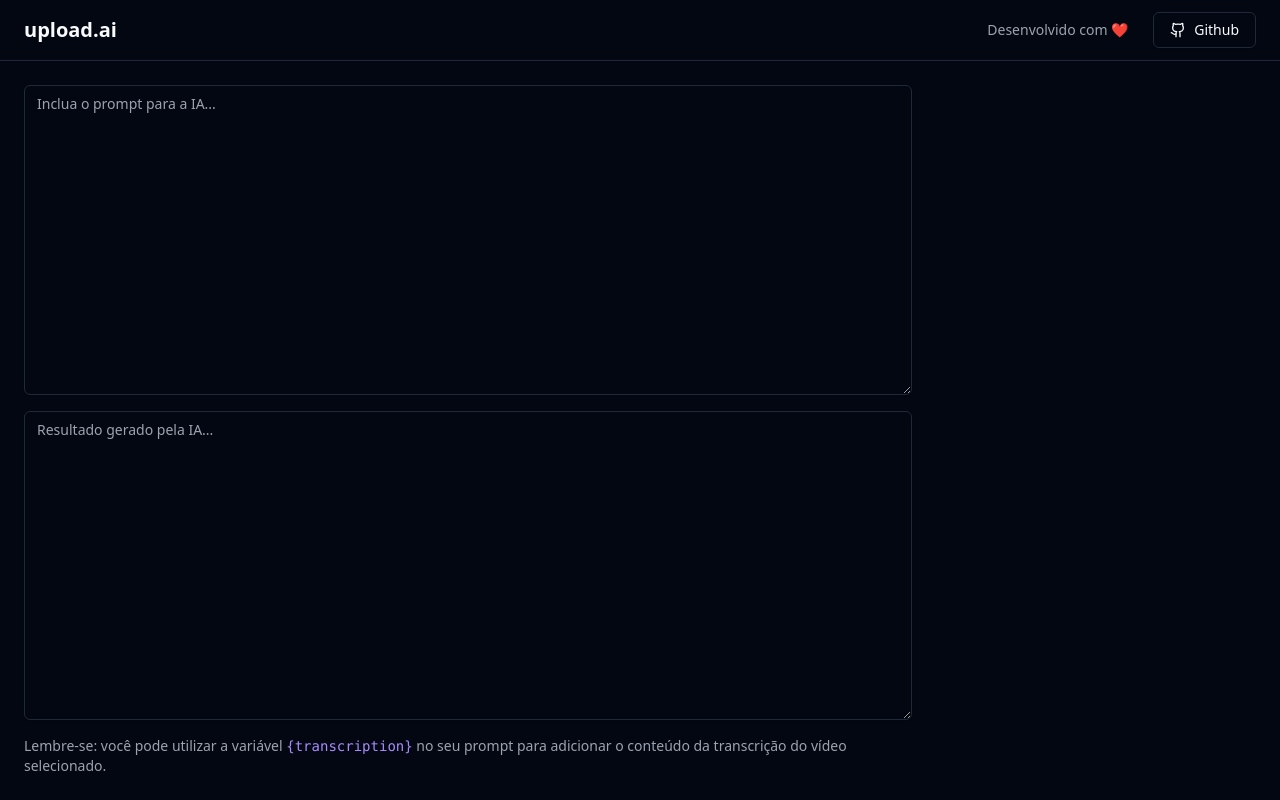
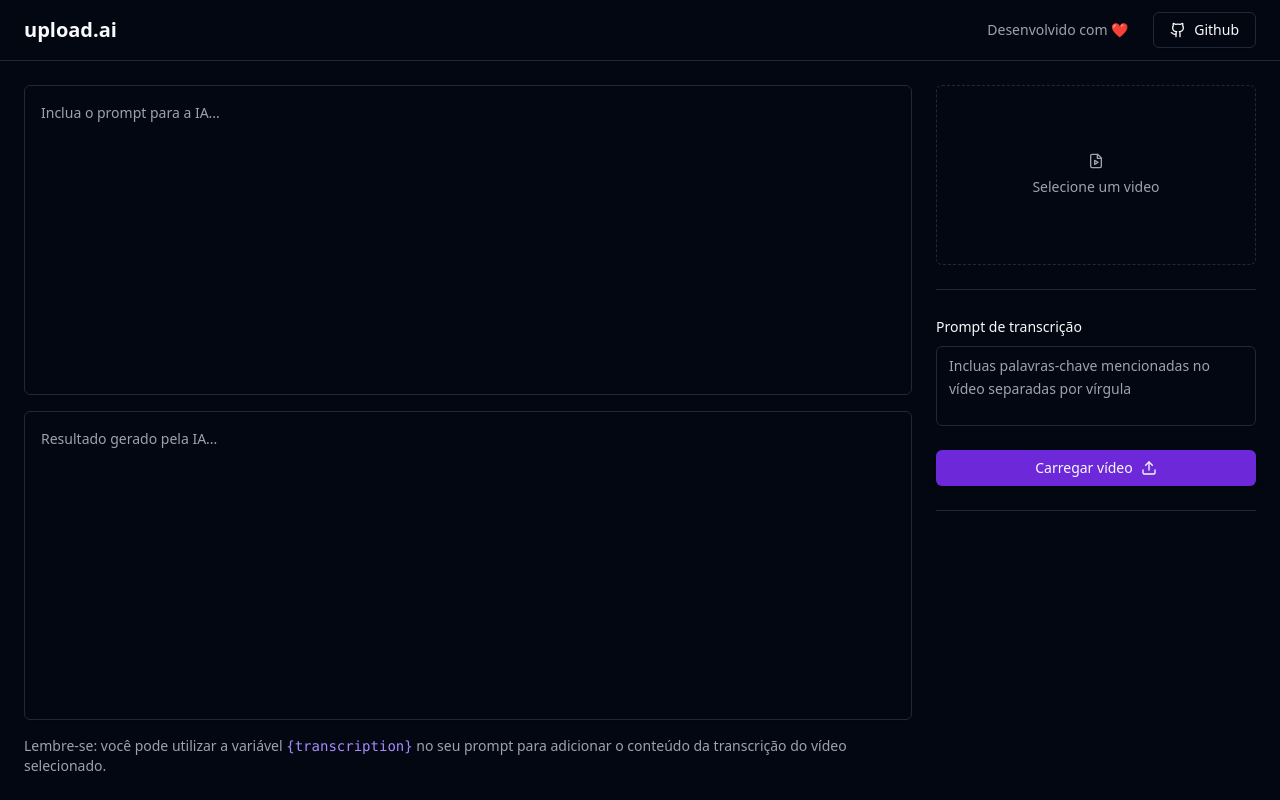
Before and after one commit to lucas-cota/upload-ai-web, a React (Vite) app: page / in a window 1280 px wide. Built offline with nearby package versions, Linux system fonts and the light colour scheme.

Commit message:
loading-sidebar

```diff
--- a/src/App.tsx
+++ b/src/App.tsx
@@ -1,7 +1,10 @@
 import { Separator } from "@/components/ui/separator";
 import { Button } from "@/components/ui/button";
-import { Github } from "lucide-react"
+import { Github, FileVideo, Upload } from "lucide-react"
 import { Textarea } from "@/components/ui/textarea";
+import { Label } from "@/components/ui/label";
+import { Select, SelectContent, SelectItem, SelectTrigger, SelectValue } from "@/components/ui/select";
+import { Slider } from "@/components/ui/slider";
 
 export function App() {
   return (
@@ -28,17 +31,89 @@
       <main className="flex-1 p-6 flex gap-6">
         <div className="flex flex-col flex-1 gap-4">
           <div className="grid grid-rows-2 gap-4 flex-1">
-
-          <Textarea placeholder="Inclua o prompt para a IA..." />
-          <Textarea placeholder="Resultado gerado pela IA..." readOnly/>
-
+          <Textarea
+            placeholder="Inclua o prompt para a IA..."
+            className="resize-none p-4 leading-relaxed"
+          />
+          <Textarea
+            placeholder="Resultado gerado pela IA..." readOnly
+            className="resize-none p-4 leading-relaxed"
+          />
           </div>
           <p className="text-muted-foreground text-sm">
             Lembre-se: você pode utilizar a variável <code className="text-violet-400">{'{transcription}'}</code> no seu prompt para adicionar o conteúdo da transcrição do vídeo selecionado.
           </p>
         </div>
-        <aside className="w-80">
 
+        <aside className="w-80 space-y-6">
+          <form className="space-y-6">
+            <label
+              htmlFor="video"
+              className="border flex rounded-md aspect-video cursor-pointer border-dashed text-sm flex-col gap-2 items-center justify-center text-muted-foreground hover:bg-primary/5"
+            >
+
+              <FileVideo className="w-4 h-4" />
+              Selecione um  video
+            </label>
+
+            <input type="file" id="video" accept="video/mp4" className="sr-only"/>
+
+            <Separator />
+
+            <div className="space-y-2">
+              <Label htmlFor="transcription_prompt">
+                Prompt de transcrição
+              </Label>
+              <Textarea
+                id="transcription_prompt"
+                className="h-20 leading-relaxed resize-none"
+                placeholder="Incluas palavras-chave mencionadas no vídeo separadas por vírgula"
+              />
+              </div>
+
+              <Button type="submit" className="w-full">
+                Carregar vídeo
+                <Upload className="w-4 h-4 ml-2"/>
+              </Button>
+          </form>
+
+          <Separator />
+
+         {/*  <form className="space-y-6">
+            <div className="space-y-2">
+              <Label>Modelo</Label>
+              <Select disabled defaultValue="gpt3.5">
+                <SelectTrigger>
+                  <SelectValue />
+                </SelectTrigger>
+                <SelectContent>
+                  <SelectItem value="gpt3.5">GPT 3.5-turbo 16k</SelectItem>
+                </SelectContent>
+              </Select>
+              <span
+                className="block text-xs text-muted-foreground italic"
+              >
+                Você poderá customizar essa opção em breve
+              </span>
+            </div>
+
+            <Separator />
+
+            <div className="space-y-4">
+              <Label>Temperatura</Label>
+              <Slider
+                min={0}
+                max={1}
+                step={0.1}
+
+              />
+              <span
+                className="block text-xs text-muted-foreground italic"
+              >
+                Valores mais altos tendem a deixar o resultado mais criativo e com possíveis erros.
+              </span>
+            </div>
+          </form> */}
         </aside>
       </main>
     </div>
--- /dev/null
+++ b/src/components/ui/label.tsx
@@ -0,0 +1,24 @@
+import * as React from "react"
+import * as LabelPrimitive from "@radix-ui/react-label"
+import { cva, type VariantProps } from "class-variance-authority"
+
+import { cn } from "@/lib/utils"
+
+const labelVariants = cva(
+  "text-sm font-medium leading-none peer-disabled:cursor-not-allowed peer-disabled:opacity-70"
+)
+
+const Label = React.forwardRef<
+  React.ElementRef<typeof LabelPrimitive.Root>,
+  React.ComponentPropsWithoutRef<typeof LabelPrimitive.Root> &
+    VariantProps<typeof labelVariants>
+>(({ className, ...props }, ref) => (
+  <LabelPrimitive.Root
+    ref={ref}
+    className={cn(labelVariants(), className)}
+    {...props}
+  />
+))
+Label.displayName = LabelPrimitive.Root.displayName
+
+export { Label }
--- /dev/null
+++ b/src/components/ui/select.tsx
@@ -0,0 +1,118 @@
+import * as React from "react"
+import { CaretSortIcon, CheckIcon } from "@radix-ui/react-icons"
+import * as SelectPrimitive from "@radix-ui/react-select"
+
+import { cn } from "@/lib/utils"
+
+const Select = SelectPrimitive.Root
+
+const SelectGroup = SelectPrimitive.Group
+
+const SelectValue = SelectPrimitive.Value
+
+const SelectTrigger = React.forwardRef<
+  React.ElementRef<typeof SelectPrimitive.Trigger>,
+  React.ComponentPropsWithoutRef<typeof SelectPrimitive.Trigger>
+>(({ className, children, ...props }, ref) => (
+  <SelectPrimitive.Trigger
+    ref={ref}
+    className={cn(
+      "flex h-9 w-full items-center justify-between rounded-md border border-input bg-transparent px-3 py-2 text-sm shadow-sm ring-offset-background placeholder:text-muted-foreground focus:outline-none focus:ring-1 focus:ring-ring disabled:cursor-not-allowed disabled:opacity-50",
+      className
+    )}
+    {...props}
+  >
+    {children}
+    <SelectPrimitive.Icon asChild>
+      <CaretSortIcon className="h-4 w-4 opacity-50" />
+    </SelectPrimitive.Icon>
+  </SelectPrimitive.Trigger>
+))
+SelectTrigger.displayName = SelectPrimitive.Trigger.displayName
+
+const SelectContent = React.forwardRef<
+  React.ElementRef<typeof SelectPrimitive.Content>,
+  React.ComponentPropsWithoutRef<typeof SelectPrimitive.Content>
+>(({ className, children, position = "popper", ...props }, ref) => (
+  <SelectPrimitive.Portal>
+    <SelectPrimitive.Content
+      ref={ref}
+      className={cn(
+        "relative z-50 min-w-[8rem] overflow-hidden rounded-md border bg-popover text-popover-foreground shadow-md data-[state=open]:animate-in data-[state=closed]:animate-out data-[state=closed]:fade-out-0 data-[state=open]:fade-in-0 data-[state=closed]:zoom-out-95 data-[state=open]:zoom-in-95 data-[side=bottom]:slide-in-from-top-2 data-[side=left]:slide-in-from-right-2 data-[side=right]:slide-in-from-left-2 data-[side=top]:slide-in-from-bottom-2",
+        position === "popper" &&
+          "data-[side=bottom]:translate-y-1 data-[side=left]:-translate-x-1 data-[side=right]:translate-x-1 data-[side=top]:-translate-y-1",
+        className
+      )}
+      position={position}
+      {...props}
+    >
+      <SelectPrimitive.Viewport
+        className={cn(
+          "p-1",
+          position === "popper" &&
+            "h-[var(--radix-select-trigger-height)] w-full min-w-[var(--radix-select-trigger-width)]"
+        )}
+      >
+        {children}
+      </SelectPrimitive.Viewport>
+    </SelectPrimitive.Content>
+  </SelectPrimitive.Portal>
+))
+SelectContent.displayName = SelectPrimitive.Content.displayName
+
+const SelectLabel = React.forwardRef<
+  React.ElementRef<typeof SelectPrimitive.Label>,
+  React.ComponentPropsWithoutRef<typeof SelectPrimitive.Label>
+>(({ className, ...props }, ref) => (
+  <SelectPrimitive.Label
+    ref={ref}
+    className={cn("px-2 py-1.5 text-sm font-semibold", className)}
+    {...props}
+  />
+))
+SelectLabel.displayName = SelectPrimitive.Label.displayName
+
+const SelectItem = React.forwardRef<
+  React.ElementRef<typeof SelectPrimitive.Item>,
+  React.ComponentPropsWithoutRef<typeof SelectPrimitive.Item>
+>(({ className, children, ...props }, ref) => (
+  <SelectPrimitive.Item
+    ref={ref}
+    className={cn(
+      "relative flex w-full cursor-default select-none items-center rounded-sm py-1.5 pl-2 pr-8 text-sm outline-none focus:bg-accent focus:text-accent-foreground data-[disabled]:pointer-events-none data-[disabled]:opacity-50",
+      className
+    )}
+    {...props}
+  >
+    <span className="absolute right-2 flex h-3.5 w-3.5 items-center justify-center">
+      <SelectPrimitive.ItemIndicator>
+        <CheckIcon className="h-4 w-4" />
+      </SelectPrimitive.ItemIndicator>
+    </span>
+    <SelectPrimitive.ItemText>{children}</SelectPrimitive.ItemText>
+  </SelectPrimitive.Item>
+))
+SelectItem.displayName = SelectPrimitive.Item.displayName
+
+const SelectSeparator = React.forwardRef<
+  React.ElementRef<typeof SelectPrimitive.Separator>,
+  React.ComponentPropsWithoutRef<typeof SelectPrimitive.Separator>
+>(({ className, ...props }, ref) => (
+  <SelectPrimitive.Separator
+    ref={ref}
+    className={cn("-mx-1 my-1 h-px bg-muted", className)}
+    {...props}
+  />
+))
+SelectSeparator.displayName = SelectPrimitive.Separator.displayName
+
+export {
+  Select,
+  SelectGroup,
+  SelectValue,
+  SelectTrigger,
+  SelectContent,
+  SelectLabel,
+  SelectItem,
+  SelectSeparator,
+}
--- /dev/null
+++ b/src/components/ui/slider.tsx
@@ -0,0 +1,26 @@
+import * as React from "react"
+import * as SliderPrimitive from "@radix-ui/react-slider"
+
+import { cn } from "@/lib/utils"
+
+const Slider = React.forwardRef<
+  React.ElementRef<typeof SliderPrimitive.Root>,
+  React.ComponentPropsWithoutRef<typeof SliderPrimitive.Root>
+>(({ className, ...props }, ref) => (
+  <SliderPrimitive.Root
+    ref={ref}
+    className={cn(
+      "relative flex w-full touch-none select-none items-center",
+      className
+    )}
+    {...props}
+  >
+    <SliderPrimitive.Track className="relative h-1.5 w-full grow overflow-hidden rounded-full bg-primary/20">
+      <SliderPrimitive.Range className="absolute h-full bg-primary" />
+    </SliderPrimitive.Track>
+    <SliderPrimitive.Thumb className="block h-4 w-4 rounded-full border border-primary/50 bg-background shadow transition-colors focus-visible:outline-none focus-visible:ring-1 focus-visible:ring-ring disabled:pointer-events-none disabled:opacity-50" />
+  </SliderPrimitive.Root>
+))
+Slider.displayName = SliderPrimitive.Root.displayName
+
+export { Slider }
```
Also changed, not shown: 1 other file (tests, documents, lock files or other folders).
